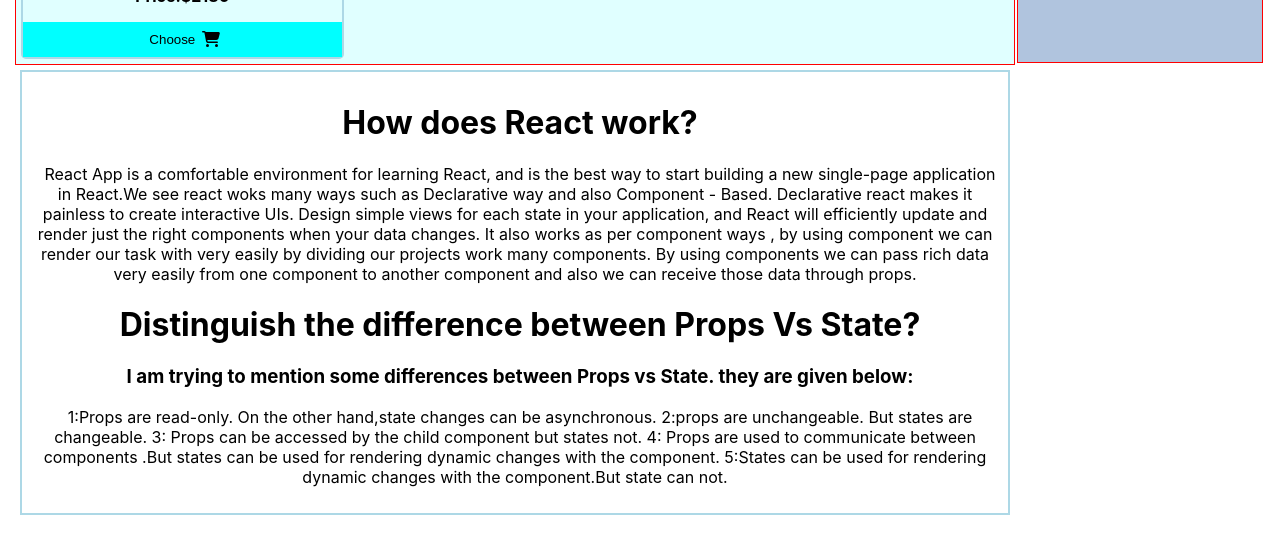
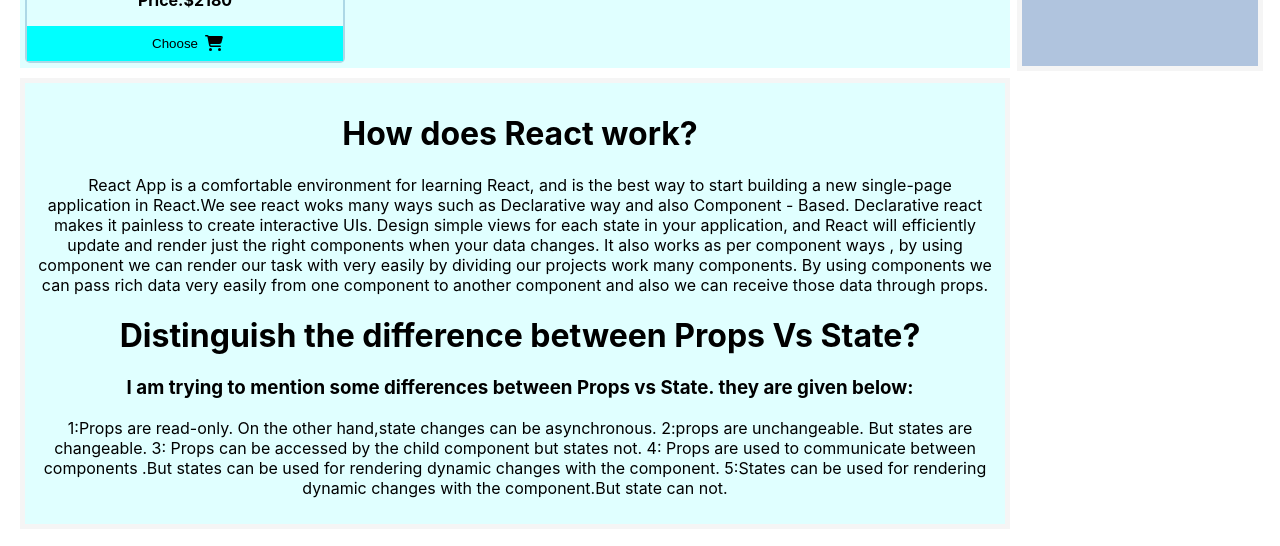
Before and after one commit to atiqurrahman96/lucky-one-assignment, a React (Create React App) app: page / in a window 1280 px wide. Shown: the part 1756-2302 px from the top of the page. Built offline with nearby package versions, Linux system fonts and the light colour scheme.

Commit message:
some colors have been added

```diff
--- a/src/comoponents/Cars/Cars.css
+++ b/src/comoponents/Cars/Cars.css
@@ -6,7 +6,7 @@
 }
 
 .cars-container{
-    border: 1px solid red;
+    border: 5px solid white;
     display: grid;
     grid-template-columns: repeat(3, 1fr);
 background-color: lightcyan;
@@ -14,12 +14,14 @@
 }
 
 .summary-container{
-    border: 1px solid red;
+    border: 5px solid whitesmoke;
     margin: 2px;
     padding: 5px;
     background-color: lightsteelblue;
 }
-
+.summary-container:hover{
+    background-color:burlywood;
+}
 
 @media only screen and (min-width : 375px) {
     .cars-container{
@@ -40,13 +42,12 @@
 
 }
 .main-paragraph-container{
-    border: 2px solid lightblue;
+    border: 5px solid whitesmoke;
     margin: 5px;
     padding: 10px;
+    background-color:lightcyan;
 
 }
-
-
 
 .paragraph-container-1{
     text-indent: 10px;
```
